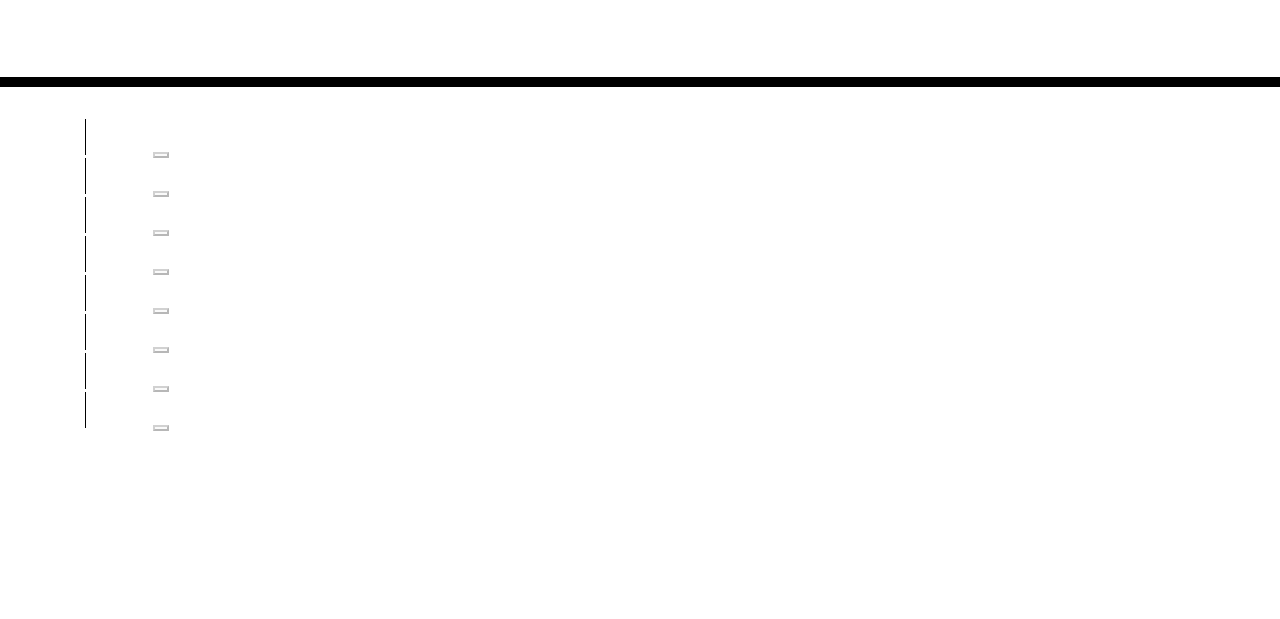
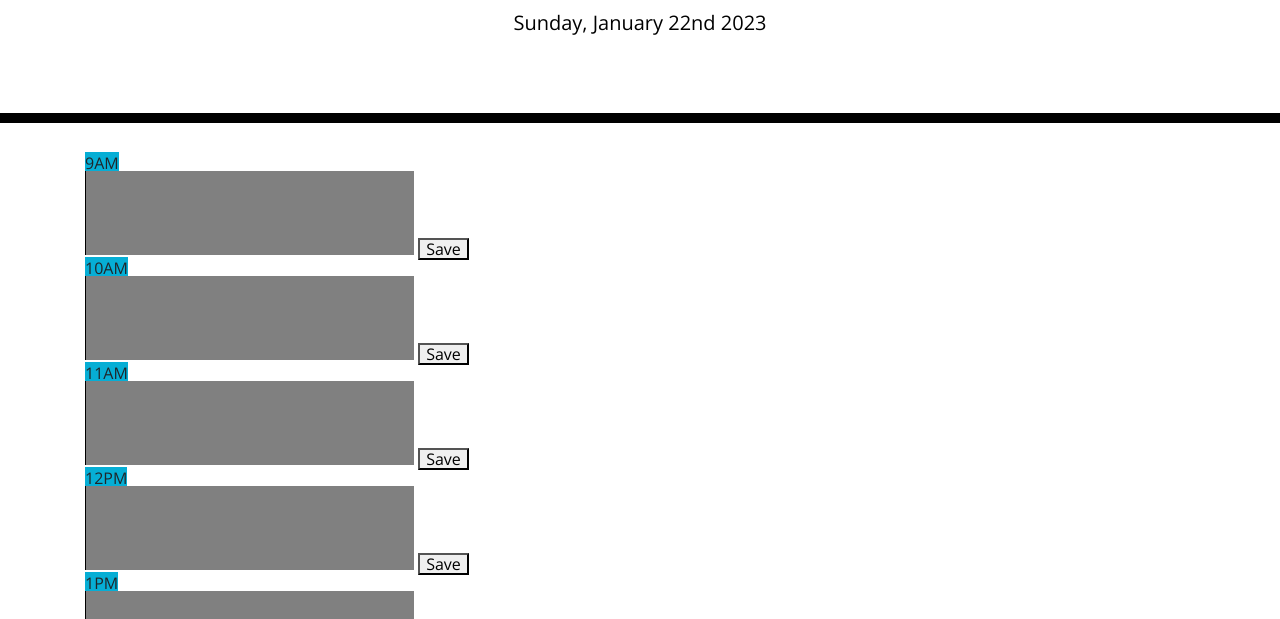
Before and after one commit to RobH95/Calendar, a plain HTML site: page index.html in a window 1280 px wide. Shown: the part 181-800 px from the top of the page. Drawn offline with nearby package versions, Linux system fonts and the light colour scheme; files that its build step writes are made by us from their sources.

Commit message:
Starter code and modifications before UI fixes

```diff
--- a/assets/script.js
+++ b/assets/script.js
@@ -1,3 +1,29 @@
-$('#submit9am').on('click',function(){
-    $()
-})
+// Set todaysDate string to time formatted
+let todaysDate = moment().format("dddd, MMMM Do YYYY");
+$('#displayDate').text(todaysDate);
+
+// Iterate from 9 to 17 (less than 18)
+for (let i=9; i<18; i++) {
+    // Set textArea as selector of #textArea + i
+    let textArea = $('#textArea' + i);
+    // Set textArea text contents to value of localStorage, or || "" (a blank string)
+    textArea.text(localStorage.getItem('time-' + i) || "");
+
+    // Set hour to the current hour using moment (24hr)
+    let hour = moment().hour();
+    if (i == hour) { // If i is the current hour
+        textArea.css('background-color', 'red'); // set colour as red
+    } else if (i > hour) {
+        textArea.css('background-color', 'green'); // set colour as green
+    } else if (i < hour) {
+        textArea.css('background-color', 'grey'); // set colour as grey
+    }
+
+    // Set click handler for submit + i
+    $('#submit' + i).on('click', function() {
+        let taskValue = textArea.val(); // Get the value of the text area
+        localStorage.setItem('time-' + i, taskValue); // Store value of textArea (taskValue) in local storage as 'tim
+
+        console.log("Saved " + i + " as \"" + taskValue + "\"");
+    })
+}
--- a/assets/style.css
+++ b/assets/style.css
@@ -2,6 +2,11 @@ body {
   font-family: 'Open Sans', sans-serif;
   font-size: 16px;
   line-height: 1;
+}
+
+
+.starttime {
+  background-color: #06aed5;
 }
 
 textarea {
--- a/index.html
+++ b/index.html
@@ -18,78 +18,96 @@
       href="https://fonts.googleapis.com/css?family=Open+Sans&display=swap"
       rel="stylesheet"
     />
-    <link rel="stylesheet" href="style.css" />
+    <link rel="stylesheet" href="assets/style.css" />
     <title>Work Day Scheduler</title>
-    <script src="https://cdnjs.cloudflare.com/ajax/libs/moment.js/2.29.4/moment.min.js" integrity="sha512-CryKbMe7sjSCDPl18jtJI5DR5jtkUWxPXWaLCst6QjH8wxDexfRJic2WRmRXmstr2Y8SxDDWuBO6CQC6IE4KTA==" crossorigin="anonymous" referrerpolicy="no-referrer"></script>
+    <script src="https://cdnjs.cloudflare.com/ajax/libs/jquery/3.2.1/jquery.min.js"></script>
+    <script src="https://cdnjs.cloudflare.com/ajax/libs/moment.js/2.24.0/moment.min.js"></script>
   </head>
 
   <body>
     <header class="jumbotron">
       <h1 class="display-3">Work Day Scheduler</h1>
       <p class="lead">A simple calendar app for scheduling your work day</p>
-      <p id="currentDay" class="lead"></p>
+      <p id="displayDate" class="lead"></p>
     </header>
+
     <div class="container">
-      <!-- Timeblocks go here -->
-      <div id="timeSlot" class="time">
-        <textarea name="textarea" id="textArea" cols="3" rows="1"></textarea>
-        <button disabled="disabled"></button>
+      <span class="starttime">9AM</span>
+      <div id="timeSlot9" class="time">
+        <textarea name="textarea" id="textArea9" cols="32" rows="4"></textarea>
+        <button id="submit9">Save</button>
+      </div>
+    </div>
+    <div class="container">
+      <span class="starttime">10AM</span>
+      <div id="timeSlot10" class="time">
+        <textarea name="textarea" id="textArea10" cols="32" rows="4"></textarea>
+        <button id="submit10">Save</button>
+      </div>
     </div>
 
+    <div class="container">
+      <span class="starttime">11AM</span>
+      <div id="timeSlot11" class="time">
+        <textarea name="textarea" id="textArea11" cols="32" rows="4"></textarea>
+        <button id="submit11">Save</button>
       </div>
-    <div class="container">
-      <!-- Timeblocks go here -->
-      <div id="timeSlot" class="time">
-        <textarea name="textarea" id="textArea" cols="3" rows="1"></textarea>
-        <button disabled="disabled"></button>
     </div>
 
+    <div class="container">
+      <span class="starttime">12PM</span>
+      <div id="timeSlot12" class="time">
+        <textarea name="textarea" id="textArea12" cols="32" rows="4"></textarea>
+        <button id="submit12">Save</button>
       </div>
-    <div class="container">
-      <!-- Timeblocks go here -->
-      <div id="timeSlot" class="time">
-        <textarea name="textarea" id="textArea" cols="3" rows="1"></textarea>
-        <button disabled="disabled"></button>
     </div>
 
-    </div> <div class="container">
-      <!-- Timeblocks go here -->
-      <div id="timeSlot" class="time">
-        <textarea name="textarea" id="textArea" cols="3" rows="1"></textarea>
-        <button disabled="disabled"></button>
+    <div class="container">
+      <span class="starttime">1PM</span>
+      <div id="timeSlot13" class="time">
+        <textarea name="textarea" id="textArea13" cols="32" rows="4"></textarea>
+        <button id="submit13">Save</button>
+      </div>
     </div>
 
-    </div> <div class="container">
-      <!-- Timeblocks go here -->
-      <div id="timeSlot" class="time">
-        <textarea name="textarea" id="textArea" cols="3" rows="1"></textarea>
-        <button disabled="disabled"></button>
+    <div class="container">
+      <span class="starttime">2PM</span>
+      <div id="timeSlot14" class="time">
+        <textarea name="textarea" id="textArea14" cols="32" rows="4"></textarea>
+        <button id="submit14">Save</button>
+      </div>
     </div>
 
-    </div> <div class="container">
-      <!-- Timeblocks go here -->
-      <div id="timeSlot" class="time">
-        <textarea name="textarea" id="textArea" cols="3" rows="1"></textarea>
-        <button disabled="disabled"></button>
+    <div class="container">
+      <span class="starttime">3PM</span>
+      <div id="timeSlot15" class="time">
+        <textarea name="textarea" id="textArea15" cols="32" rows="4"></textarea>
+        <button id="submit15">Save</button>
+      </div>
     </div>
 
-    </div> <div class="container">
-      <!-- Timeblocks go here -->
-      <div id="timeSlot" class="time">
-        <textarea name="textarea" id="textArea" cols="3" rows="1"></textarea>
-        <button disabled="disabled"></button>
+    <div class="container">
+      <span class="starttime">4PM</span>
+      <div id="timeSlot16" class="time">
+        <textarea name="textarea" id="textArea16" cols="32" rows="4"></textarea>
+        <button id="submit16">Save</button>
+      </div>
     </div>
 
-    </div> <div class="container">
-      <!-- Timeblocks go here -->
-      <div id="timeSlot" class="time">
-        <textarea name="textarea" id="textArea" cols="3" rows="1"></textarea>
-        <button disabled="disabled"></button>
+    <div class="container">
+      <span class="starttime">5PM</span>
+      <div id="timeSlot17" class="time">
+        <textarea name="textarea" id="textArea17" cols="32" rows="4"></textarea>
+        <button id="submit17">Save</button>
+      </div>
     </div>
 
-    </div>
 
+    <!--
     <script src="https://cdnjs.cloudflare.com/ajax/libs/jquery/3.2.1/jquery.min.js"></script>
     <script src="https://cdnjs.cloudflare.com/ajax/libs/moment.js/2.24.0/moment.min.js"></script>
+    -->
+
+    <script src="assets/script.js"></script>
   </body>
 </html>
```
Lines whose indentation alone changed are shown as unchanged.
